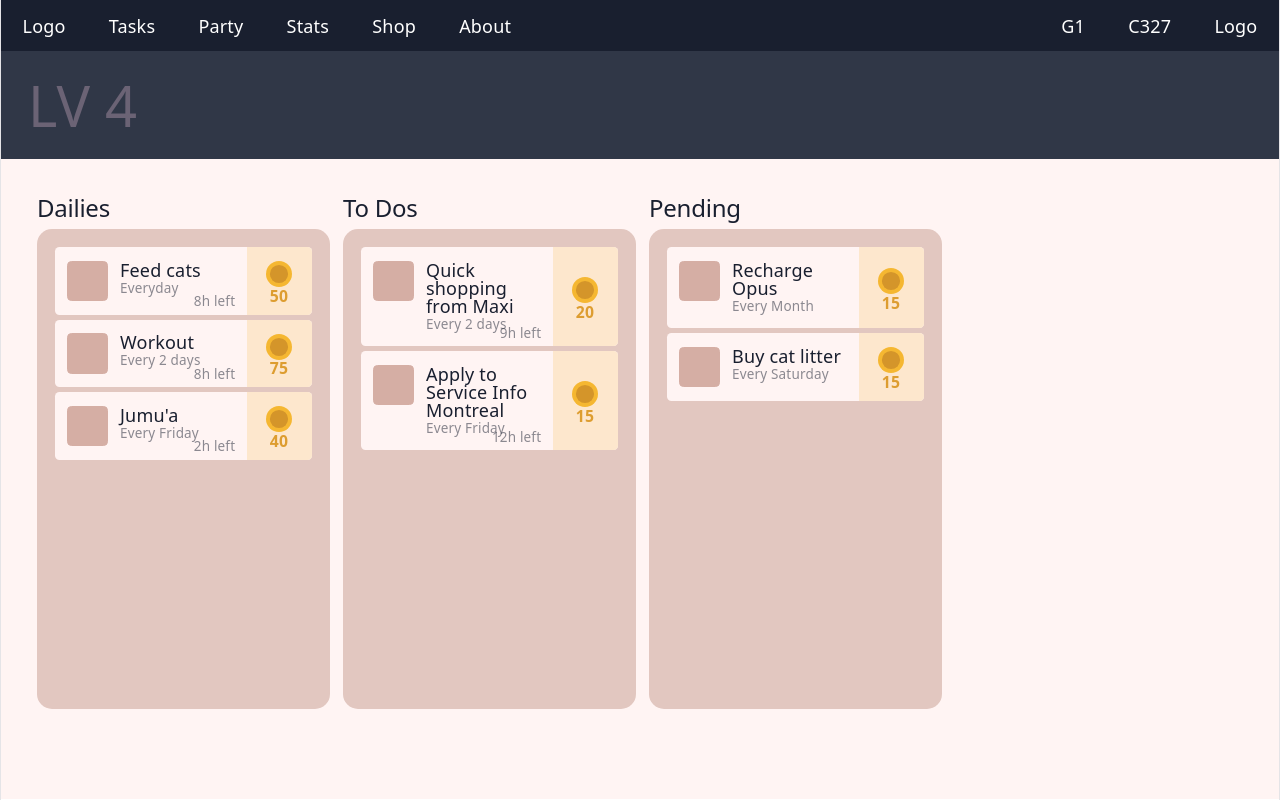
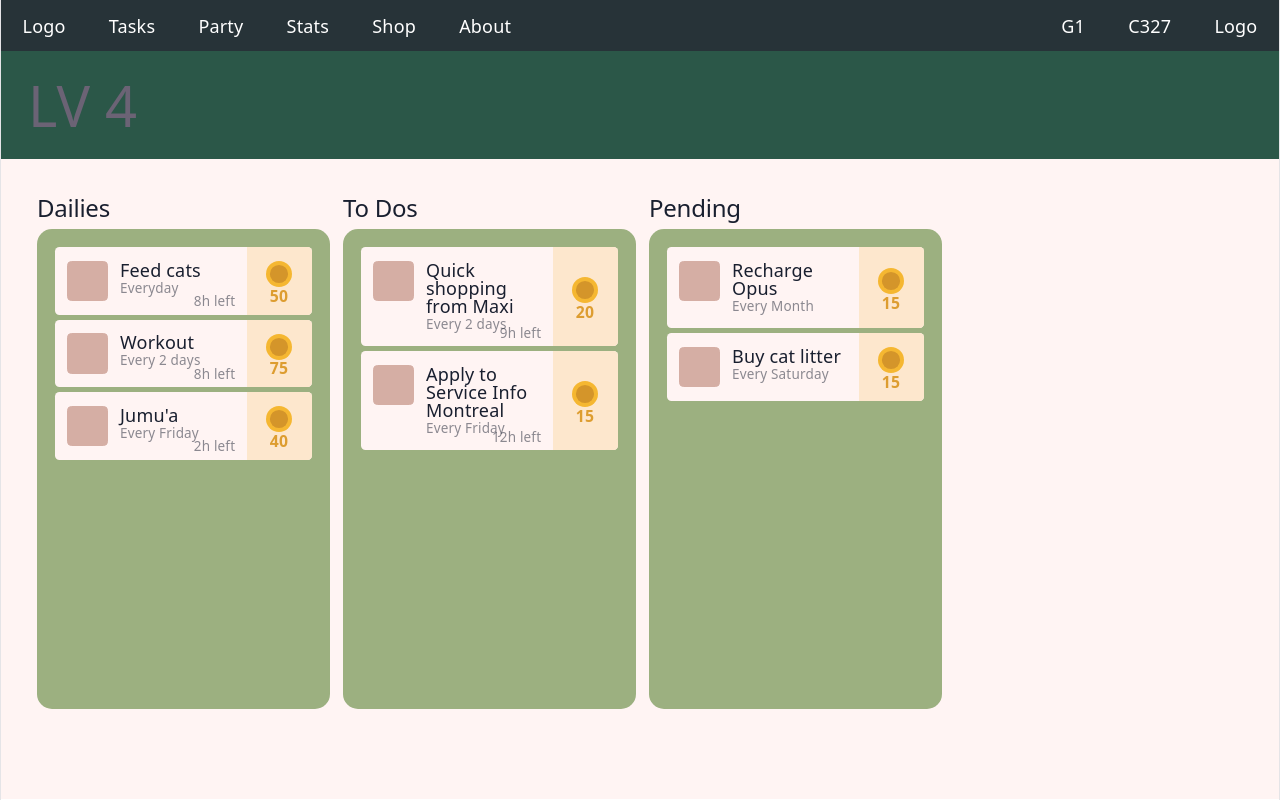
Before and after one commit to Ziad-Agha/ToDoApp, a React (Vite) app in the folder Frontend/: page / in a window 1280 px wide. Built offline with nearby package versions, Linux system fonts and the light colour scheme.

Commit message:
update: changed theme

```diff
--- a/Frontend/src/HomePage.tsx
+++ b/Frontend/src/HomePage.tsx
@@ -113,7 +113,7 @@ export default function HomePage() {
 
 function Nav() {
     return <header>
-        <nav className="bg-nav">
+        <nav className="bg-nav1">
             <ul className="flex m-0 p-0">
                 <li><a href="#" title="Logo">Logo</a></li>
                 <li><a href="#" title="Tasks">Tasks</a></li>
@@ -132,7 +132,7 @@ function Nav() {
 }
 
 function SubNav() {
-    return <div className="h-24 flex items-center bg-sub-nav">
+    return <div className="h-24 flex items-center bg-sub-nav1">
         <h1 className="text-3xl m-0 px-6">LV 4</h1>
     </div>
 }
@@ -141,7 +141,7 @@ function TaskSection({ header, tasks }) {
 
     return <section>
         <h2 className="text-left text-text-dark">{header}</h2>
-        <div className="flex flex-col bg-tasks-section h-[60vh] p-4 rounded-[15px]">
+        <div className="flex flex-col bg-tasks-section1 h-[60vh] p-4 rounded-[15px]">
 
             <div className="flex flex-col w-full">
                 {tasks.map(task => <TaskBox key={task.task_id} task={task} />)}
--- a/Frontend/src/index.css
+++ b/Frontend/src/index.css
@@ -2,11 +2,14 @@
 @import "tailwindcss";
 
 @theme {
+  --color-nav1:#273338;
   --color-nav: #191f2f;
   --color-nav-hover: #222a40;
   --color-nav-active: #2b3550;
+  --color-sub-nav1: #2B5748;
   --color-sub-nav: #303747;
   --color-tasks-view: #fff4f3;
+  --color-tasks-section1: #9CB080;
   --color-tasks-section: #e2c7c0;
   --color-task-box: #fff4f3;
   --color-checkmark: #d5aea4;
```
